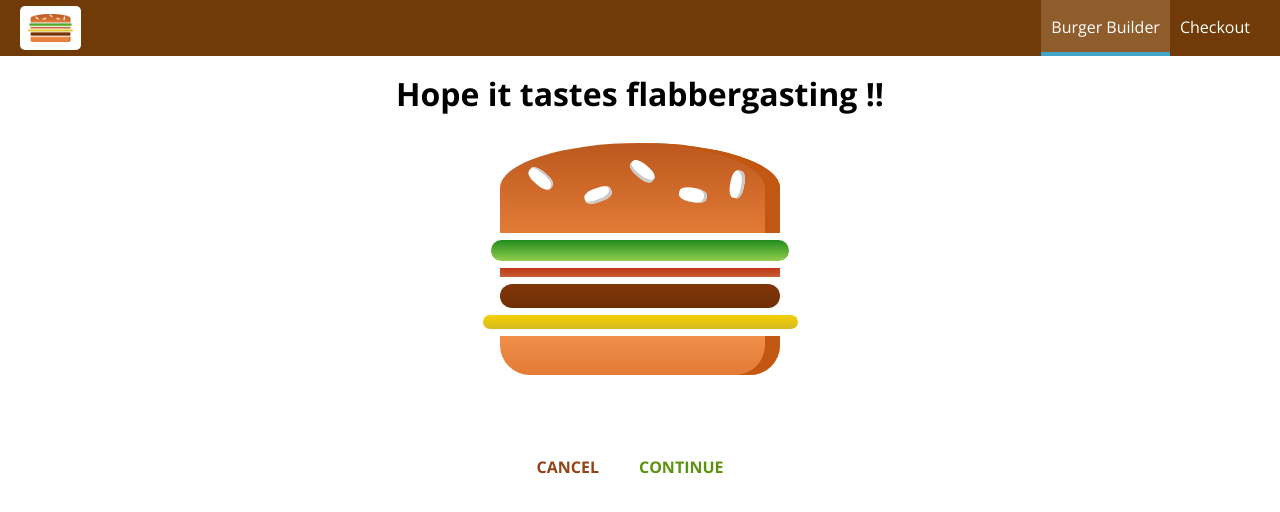
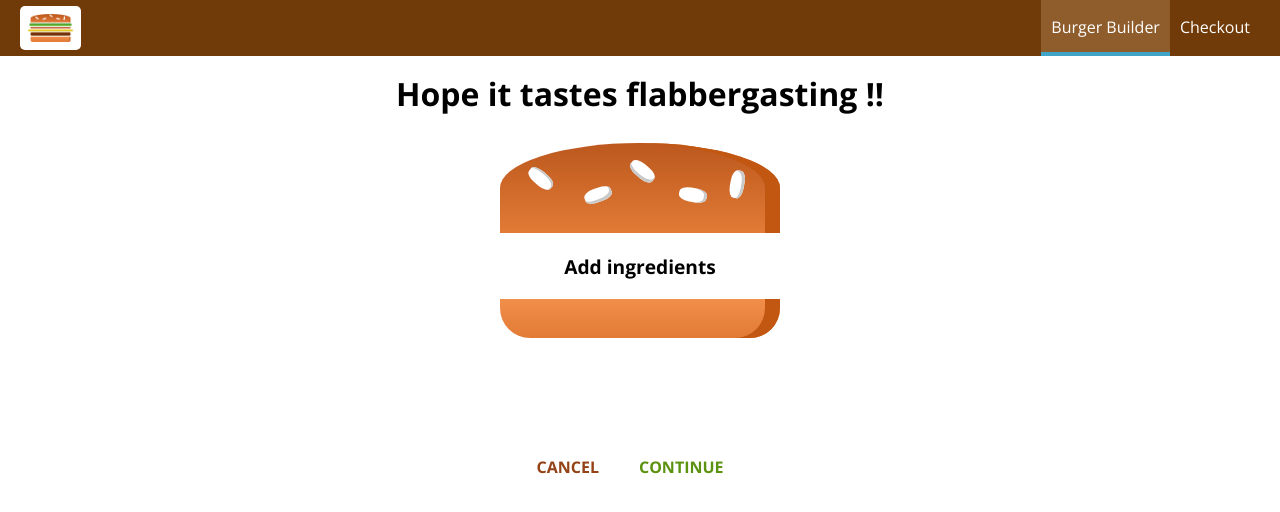
Before and after one commit to kaioshin20/myBurger, a React (Create React App) app: page /checkout in a window 1280 px wide. Shown: the top 512 px of the page. Built offline with nearby package versions, Linux system fonts and the light colour scheme.

Commit message:
contactdata component

```diff
--- a/src/App.js
+++ b/src/App.js
@@ -1,5 +1,5 @@
 import React from 'react';
-import { Route } from 'react-router-dom';
+import { Route, Switch } from 'react-router-dom';
 import Layout from './components/Layout/Layout';
 import BurgerBuilder from './containers/BurgerBuilder/BurgerBuilder';
 import Checkout from './containers/Checkout/Checkout';
@@ -7,8 +7,10 @@ import Checkout from './containers/Checkout/Checkout';
 function App() {
   return (
     <Layout>
-      <Route path="/checkout" component={Checkout} />
-      <Route path="/" exact component={BurgerBuilder} />
+      <Switch>
+        <Route path="/checkout" component={Checkout} />
+        <Route path="/" exact component={BurgerBuilder} />
+      </Switch>
     </Layout>
   );
 }
--- a/src/components/Order/CheckoutSummary/CheckoutSummary.js
+++ b/src/components/Order/CheckoutSummary/CheckoutSummary.js
@@ -13,10 +13,10 @@ const CheckoutSummary = (props) => {
             </div>
             <Button
                 btnType="Danger"
-                clicked>CANCEL</Button>
+                clicked = {props.checkoutCancelled}>CANCEL</Button>
             <Button
                 btnType="Success"
-                clicked>CONTINUE</Button>
+                clicked = {props.checkoutContinued}>CONTINUE</Button>
         </div>
     )
 }
--- a/src/containers/BurgerBuilder/BurgerBuilder.js
+++ b/src/containers/BurgerBuilder/BurgerBuilder.js
@@ -115,7 +115,17 @@ class BurgerBuilder extends Component{
         //     .catch(err => {
         //         this.setState({loading: false, purchased: false})
         //     });
-        this.props.history.push('/checkout');
+
+        const queryParams = [];
+        for(let i in this.state.ingredients){
+            queryParams.push(encodeURIComponent(i) + "=" + encodeURIComponent(this.state.ingredients[i]));
+        }
+        const queryString = queryParams.join('&');
+
+        this.props.history.push({
+            pathname: "/checkout",
+            search: '?' + queryString
+        });
     }
 
     render(){
--- a/src/containers/Checkout/Checkout.js
+++ b/src/containers/Checkout/Checkout.js
@@ -1,6 +1,8 @@
 import React, { Component } from 'react';
+import { Route } from 'react-router-dom';
 
 import CheckoutSummary from '../../components/Order/CheckoutSummary/CheckoutSummary';
+import ContactData from '../Checkout/ContactData/ContactData';
 
 class Checkout extends Component {
     state = {
@@ -11,10 +13,36 @@ class Checkout extends Component {
             cheese: 1
         }
     }
+
+    componentDidMount(){
+        let query = new URLSearchParams(this.props.location.search);
+        let ingredients = {};
+        for(let param of query.entries()){
+            // ['salad', '1']
+            // + to convert it to number from string
+            ingredients[param[0]] = +param[1];
+        }
+        this.setState({ingredients: ingredients});
+    }
+
+    checkoutCancelledHandler = () => {
+        this.props.history.goBack();
+    }
+
+    checkoutContinuedHandler = () => {
+        this.props.history.replace("/checkout/contact-data");
+    }
+
     render(){
         return (
             <div>
-                <CheckoutSummary ingredients={this.state.ingredients} />
+                <CheckoutSummary
+                    ingredients={this.state.ingredients}
+                    checkoutCancelled={this.checkoutCancelledHandler}
+                    checkoutContinued={this.checkoutContinuedHandler} />
+                <Route
+                    path={this.props.match.path + '/contact-data'}
+                    component={ContactData} />
             </div>
         )
     }
--- /dev/null
+++ b/src/containers/Checkout/ContactData/ContactData.js
@@ -0,0 +1,32 @@
+import React, { Component } from 'react';
+import Button from '../../../components/UI/Button/Button';
+
+import classes from './ContactData.module.css';
+
+class ContactData extends Component{
+    state = {
+        name: '',
+        email: '',
+        address: {
+            street: '',
+            postalCode: ''
+        }
+    }
+
+    render(){
+        return(
+            <div className={classes.ContactData}>
+                <h4>Tell us where you live</h4>
+                <form>
+                    <input className={classes.Input} type="text" name="name" placeholder="Your name" />
+                    <input className={classes.Input} type="email" name="email" placeholder="Your email" />
+                    <input className={classes.Input} type="text" name="street" placeholder="Street" />
+                    <input className={classes.Input} type="text" name="postal" placeholder="Postal Code" />
+                    <Button btnType="Success">ORDER</Button>
+                </form>
+            </div>
+        )
+    }
+}
+
+export default ContactData;
--- /dev/null
+++ b/src/containers/Checkout/ContactData/ContactData.module.css
@@ -0,0 +1,19 @@
+.ContactData{
+    margin: 20px auto;
+    width: 80%;
+    text-align: center;
+    box-shadow: 0px 2px 3px #ccc;
+    border: 1px solid #eee;
+    padding: 10px;
+    box-sizing: border-box;
+}
+
+.Input{
+    display: block;
+}
+
+@media (min-width: 600px){
+    .ContactData{
+        width: 500px;
+    }
+}
```
